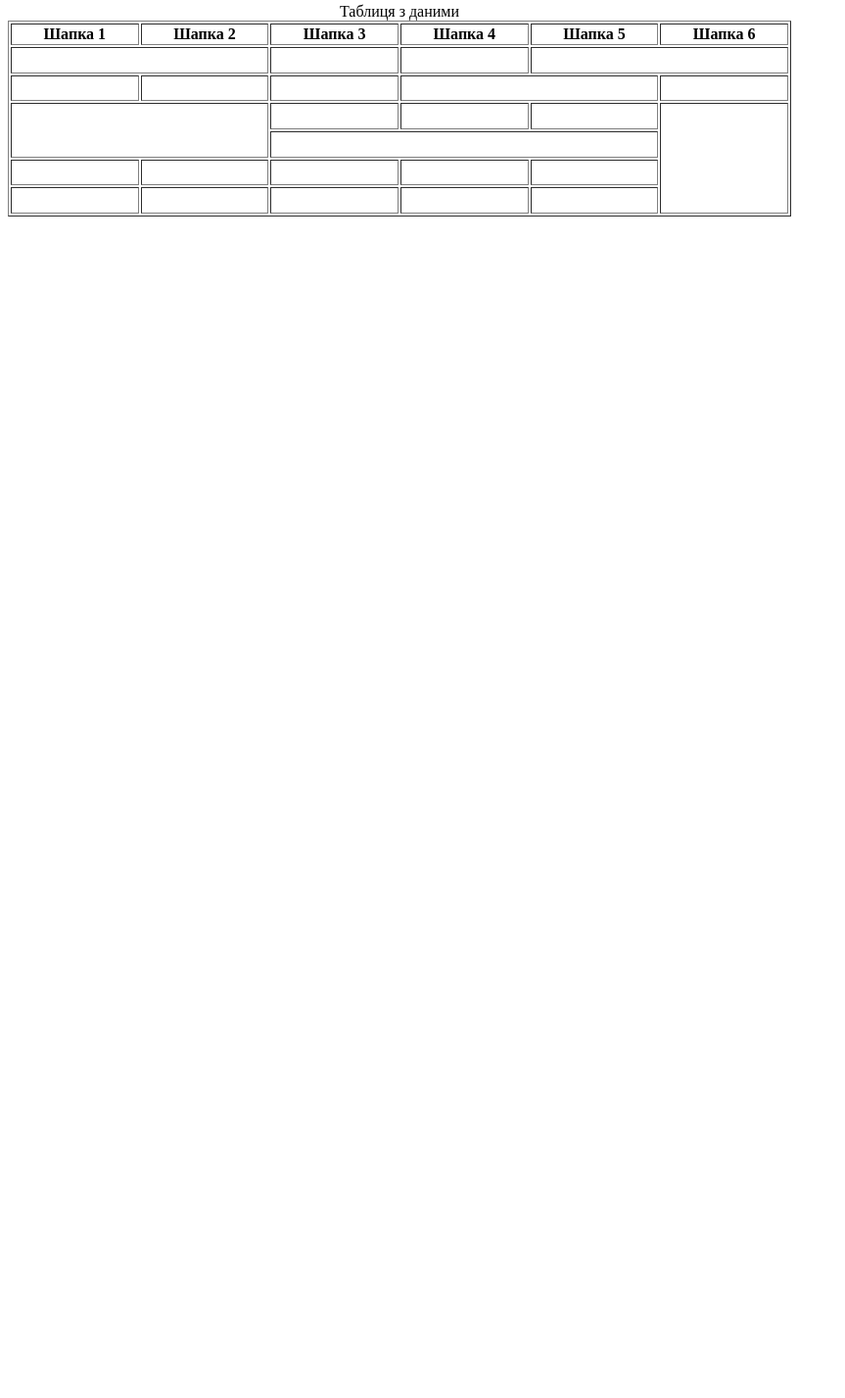
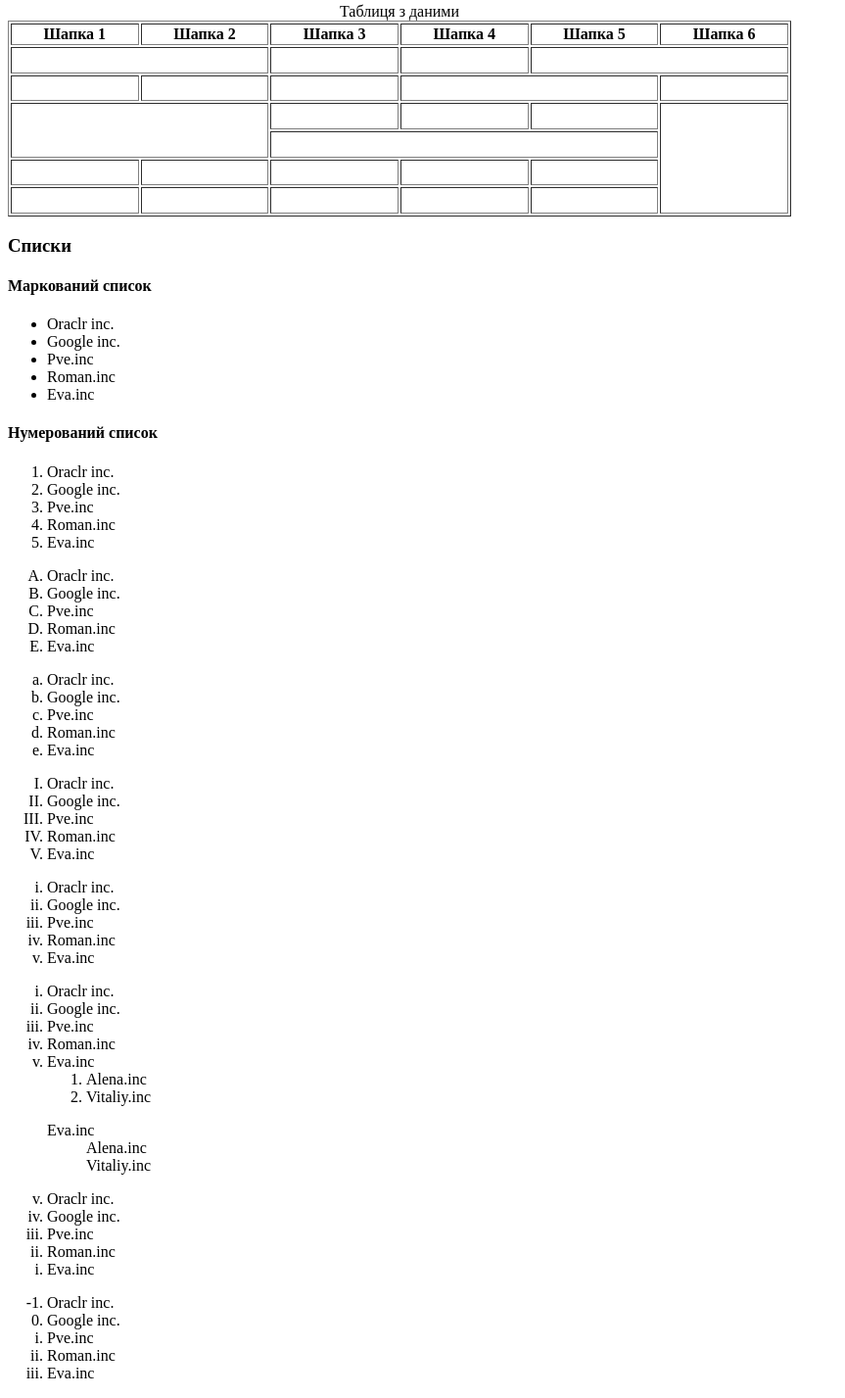
Before and after one commit to pelyuh/progect1, a plain HTML site: page index.html in a window 1280 px wide. Shown: the part 1797-3224 px from the top of the page at 98% size, without its empty margins (0-863 px from the left). Before the commit the page ends 2026 px from the top, so only its background shows below. Drawn offline with Linux system fonts and the light colour scheme.

Commit message:
modified:   index.html (tag <ul> <ol> <li> <td> <dd>)

```diff
--- a/index.html
+++ b/index.html
@@ -115,7 +115,81 @@
                 </tr>
             </tbody>
         </table>
-
+        <h3>Списки</h3>
+        <h4>Маркований список</h4>
+        <ul>
+            <li>Oraclr inc.</li>
+            <li>Google inc.</li>
+            <li>Pve.inc</li>
+            <li>Roman.inc</li>
+            <li>Eva.inc</li>
+        </ul>
+        <h4>Нумерований список</h4>
+        <ol>
+            <li>Oraclr inc.</li>
+            <li>Google inc.</li>
+            <li>Pve.inc</li>
+            <li>Roman.inc</li>
+            <li>Eva.inc</li>
+        </ol>
+        <ol type="A">
+            <li>Oraclr inc.</li>
+            <li>Google inc.</li>
+            <li>Pve.inc</li>
+            <li>Roman.inc</li>
+            <li>Eva.inc</li>
+        </ol>
+        <ol type="a">
+            <li>Oraclr inc.</li>
+            <li>Google inc.</li>
+            <li>Pve.inc</li>
+            <li>Roman.inc</li>
+            <li>Eva.inc</li>
+        </ol>
+        <ol type="I">
+            <li>Oraclr inc.</li>
+            <li>Google inc.</li>
+            <li>Pve.inc</li>
+            <li>Roman.inc</li>
+            <li>Eva.inc</li>
+        </ol>
+        <ol type="i">
+            <li>Oraclr inc.</li>
+            <li>Google inc.</li>
+            <li>Pve.inc</li>
+            <li>Roman.inc</li>
+            <li>Eva.inc</li>
+        </ol>
+        <ol type="i">
+            <li>Oraclr inc.</li>
+            <li>Google inc.</li>
+            <li>Pve.inc</li>
+            <li>Roman.inc</li>
+            <li>Eva.inc</li>
+            <ol>
+                <li>Alena.inc</li>
+                <li>Vitaliy.inc</li>
+            </ol>
+        </ol>
+        <ol>
+            <td>Eva.inc</td>
+                <dd>Alena.inc</dd>
+                <dd>Vitaliy.inc</dd>
+        </ol>
+        <ol type="i" reversed>
+            <li>Oraclr inc.</li>
+            <li>Google inc.</li>
+            <li>Pve.inc</li>
+            <li>Roman.inc</li>
+            <li>Eva.inc</li>
+        </ol>
+        <ol type="i" start="-1">
+            <li>Oraclr inc.</li>
+            <li>Google inc.</li>
+            <li>Pve.inc</li>
+            <li>Roman.inc</li>
+            <li>Eva.inc</li>
+        </ol>
     </main>
     <footer>
 
```
